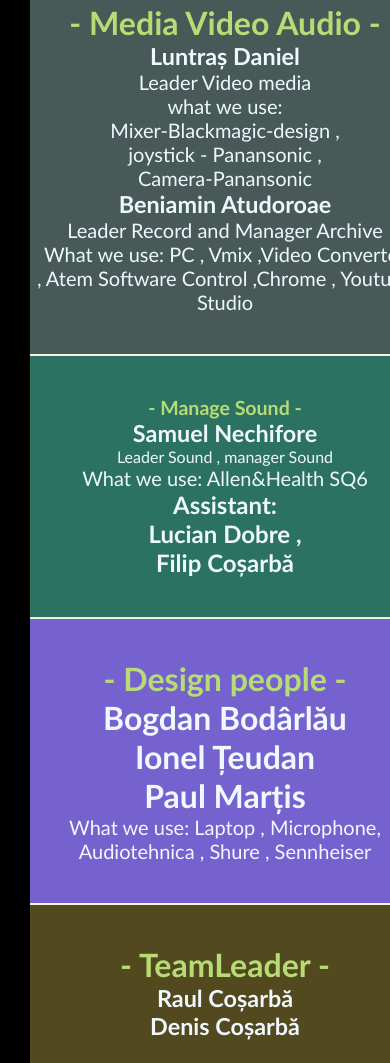
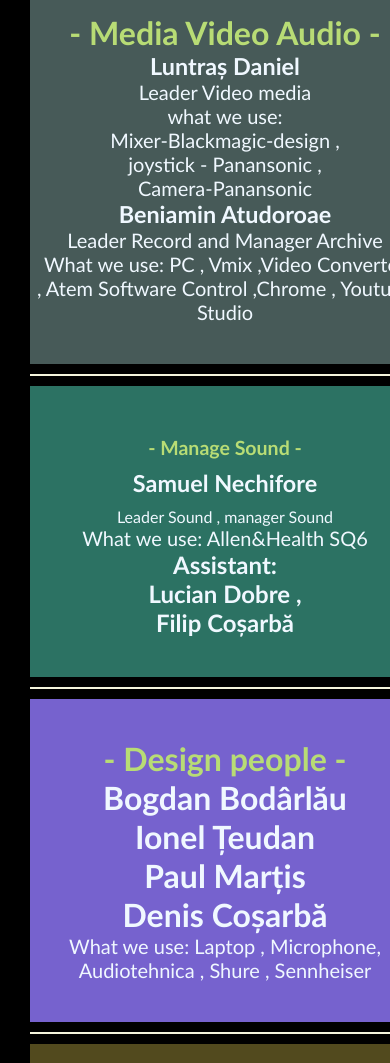
Before and after one commit to DANIELluntras/BetelMedia, a plain HTML site: page index.html in a window 390 px wide. Shown: the part 161-1224 px from the top of the page. Drawn offline with nearby package versions, Linux system fonts and the light colour scheme.

Commit message:
correct path

```diff
--- a/index.html
+++ b/index.html
@@ -54,6 +54,8 @@
                 <div class="line"></div>
                 <div class="designpeple">
                     <h1 class="w">Design people</h1>
+                    <br>
+                    <h1 class="w">Denis Coșarbă </h1>
                     <h1 class="w">Bogdan Bodârlău <br>
                         Ionel Țeudan<br>
                         Paul Marțis
@@ -65,7 +67,6 @@
                 <div class="teamLeader">
                     <h1 class="w">TeamLeader</h1>
                     <h1 class="w">Raul Coșarbă </h1>
-                    <h1 class="w">Denis Coșarbă </h1>
                 </div>
                 <div class="title">
 
@@ -90,7 +91,8 @@
         <div class="video center">
             <h1 class="w colorvide animate__animated animate__pulse animate__slower	3s animate__infinite	infinite "> -
                 Media Video Audio - </h1>
-            <h1 class="w animate__animated animate__bounceInRight animate__slower	3s" style="font-size:6vw;">Luntraș Daniel</h1>
+            <h1 class="w animate__animated animate__bounceInRight animate__slower	3s" style="font-size:6vw;">Luntraș
+                Daniel</h1>
             <p class="w pere">Leader Video media </p>
             <P class="w pere">what we use:<br> Mixer-Blackmagic-design ,<br> joystick - Panansonic ,<br>
                 Camera-Panansonic
@@ -135,10 +137,11 @@
         <div class="Laptop center">
             <h1 class="w animate__animated animate__pulse animate__slower	3s animate__infinite	infinite  mere"> - Design
                 people - </h1>
-            <h1 class="w animate__animated animate__zoomInLeft animate__slower	3s">Bogdan Bodârlău  <br>
+            <h1 class="w animate__animated animate__zoomInLeft animate__slower	3s">Bogdan Bodârlău <br>
                 Ionel Țeudan<br>
                 Paul Marțis
             </h1>
+            <h1 class="w">Denis Coșarbă </h1>
             <p class="w pere">What we use: Laptop , Microphone,<br> Audiotehnica , Shure , Sennheiser</p>
             <!-- space For Img -->
 
@@ -159,9 +162,7 @@
             <h1 class="w animate__animated animate__rotateIn animate__slower
             3s" style="font-size:6vw;">Raul Coșarbă
             </h1>
-            <h1 class="w animate__animated animate__rotateIn animate__slower
-            3s" style="font-size:6vw;">Denis Coșarbă
-            </h1>
+
             <!-- space For Img -->
 
 
@@ -177,7 +178,8 @@
         <footer>
 
             <a href="https://www.betelarad.ro/"><img src="image00003.png" alt="logo church" class="imper"></a>
-<a href="https://www.youtube.com/@bisericabetelarad"><img src="Youtube.png" alt="logo church" class="impe"></a>
+            <a href="https://www.youtube.com/@bisericabetelarad"><img src="Youtube.png" alt="logo church"
+                    class="impe"></a>
             <a href="https://github.com/DANIELluntras/church01"><img src="github.png" alt="logo church" class="imp"></a>
 
 
@@ -199,4 +201,5 @@
 
     </div>
 </body>
+
 </html>
--- a/style.css
+++ b/style.css
@@ -212,6 +212,7 @@ border:solid 1px   aliceblue;
 
     .center {
         text-align: center;
+        margin: 10px 0;
     }
 
     /* cele Patru departamente */
```
Lines whose indentation alone changed are shown as unchanged.
